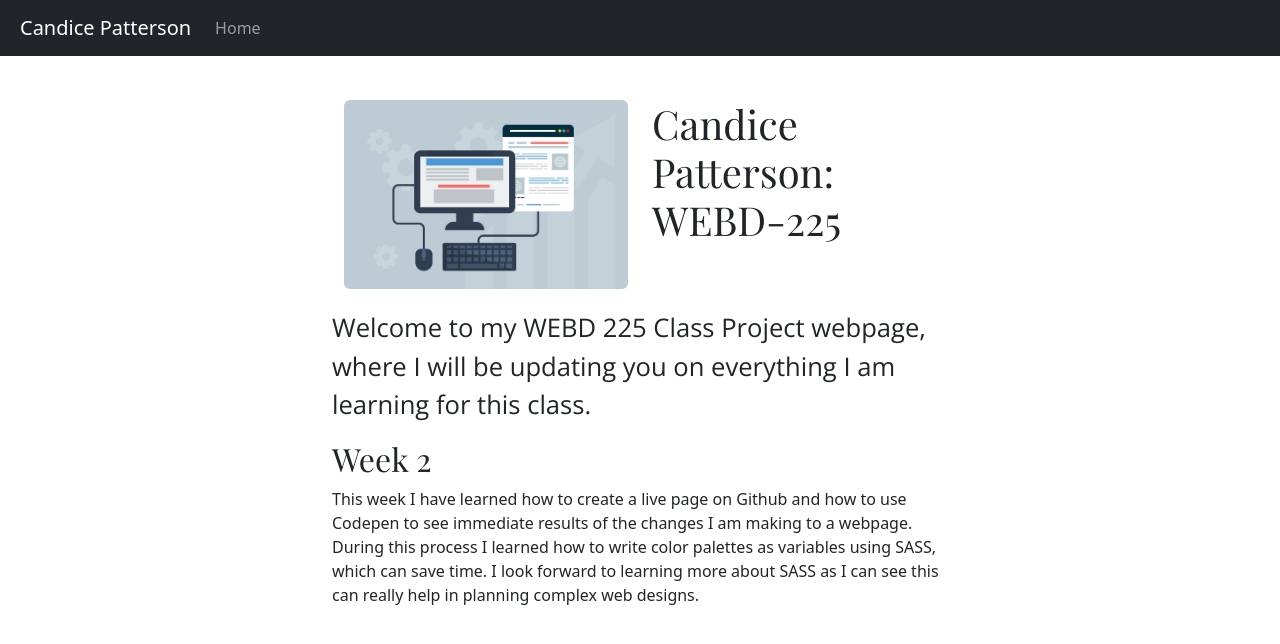
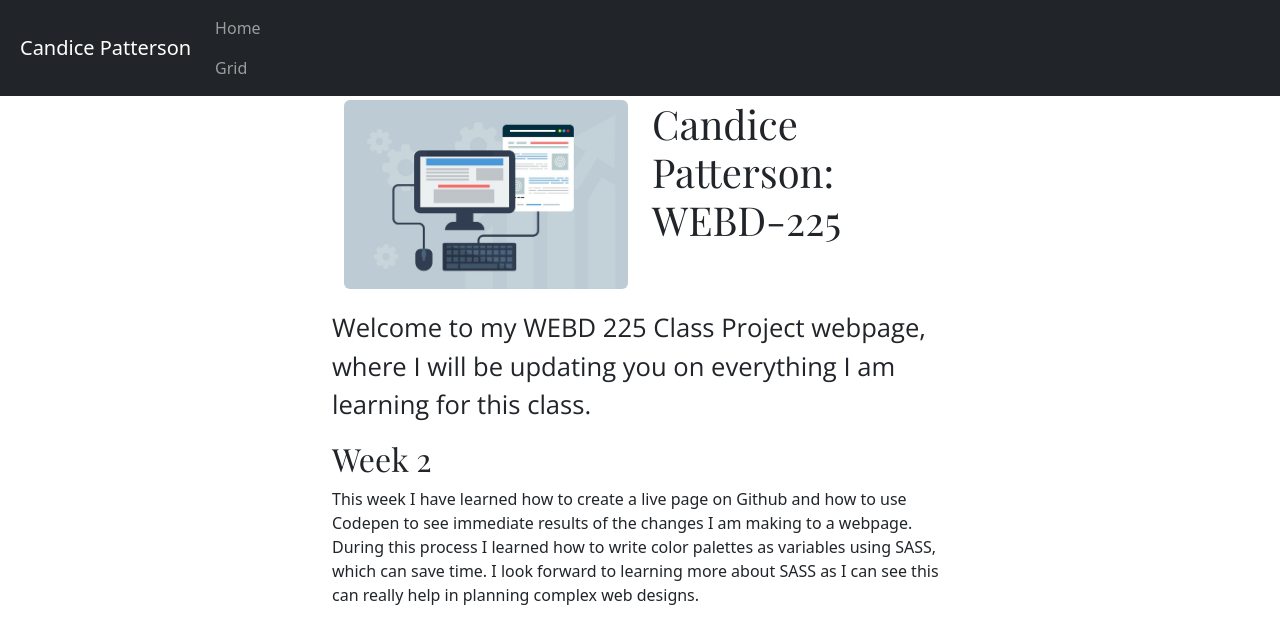
Before and after one commit to cthelittlefrog/cthelittlefrog.github.io, a plain HTML site: page index.html in a window 1280 px wide. Drawn offline with nearby package versions, Linux system fonts and the light colour scheme.

Commit message:
Update index.html

```diff
--- a/index.html
+++ b/index.html
@@ -23,6 +23,7 @@
     <ul class="navbar-nav mr-auto">
       <li class="nav-item active">
         <a class="nav-link" href="index.html">Home</a>
+        <a class="nav-link" href="grid.html">Grid</a>
       </li>
     </ul>
   </div>
```
